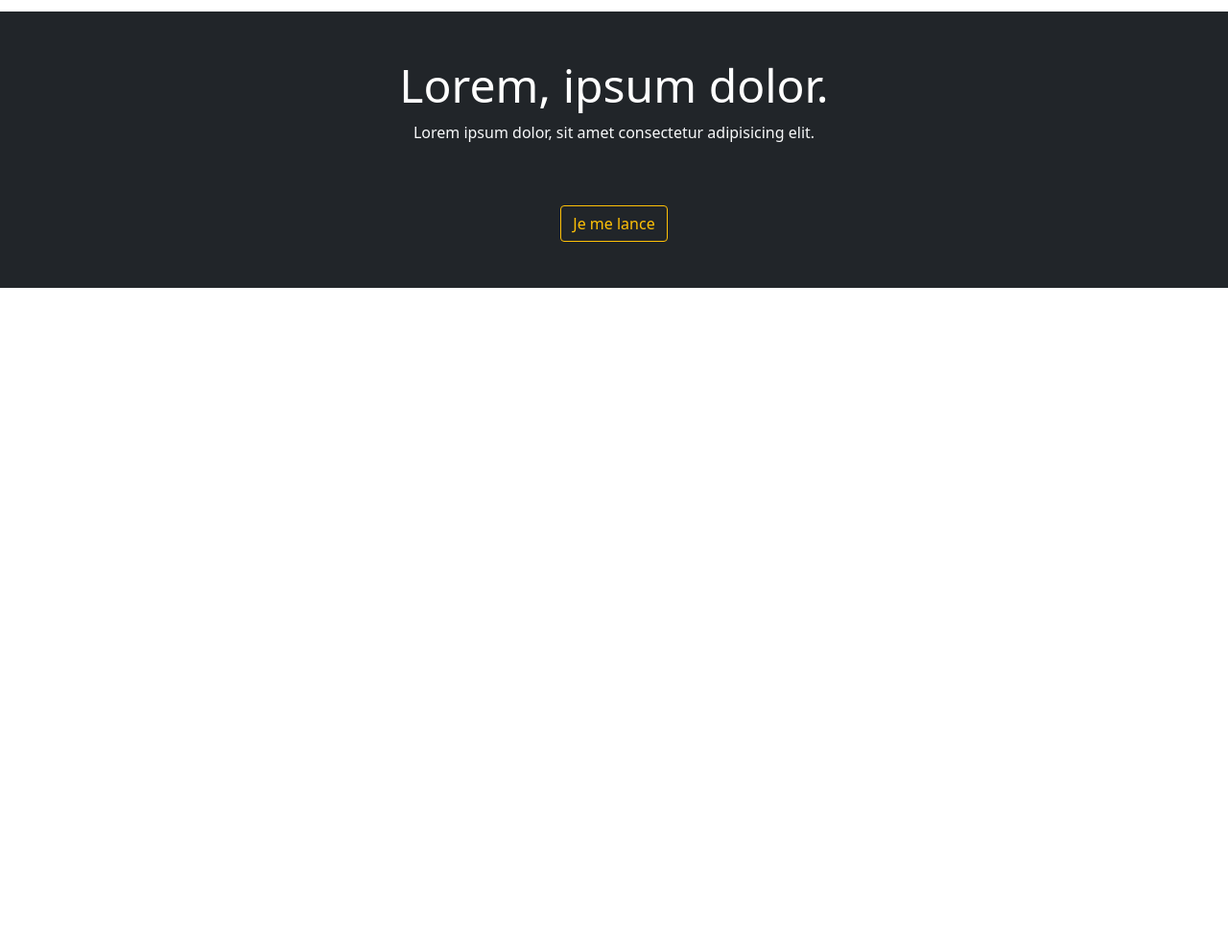
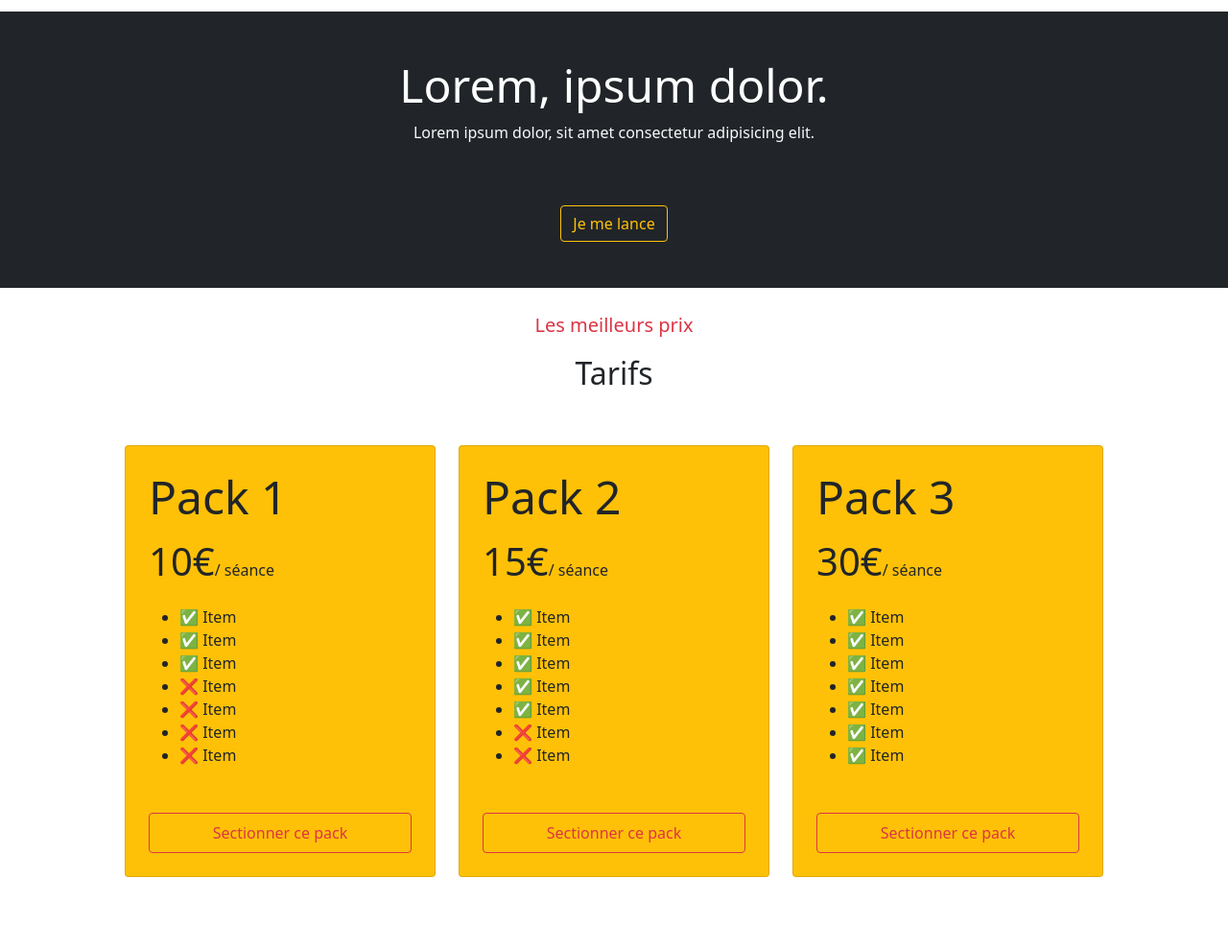
Before and after one commit to Mingshu38/landingpage-foodlessons, a plain HTML site: page index.html in a window 1280 px wide. Shown: the part 2006-2995 px from the top of the page at 96% size. Before the commit the page ends 2306 px from the top, so only its background shows below. Drawn offline with nearby package versions, Linux system fonts and the light colour scheme.

Commit message:
Section 4 - Prices

```diff
--- a/index.html
+++ b/index.html
@@ -46,21 +46,24 @@
         <div class="row justify-content-center">
           <img src="./sources/icone.png" alt="icone médaille" class="col-4">
           <h3 class="text-danger text-center">Meilleur recette 2023</h3>
-            <p class="text-center text-light text-dark">Lorem ipsum dolor sit, amet consectetur adipisicing elit. Est, non.</p>
+          <p class="text-center text-light text-dark">Lorem ipsum dolor sit, amet consectetur adipisicing elit. Est,
+            non.</p>
         </div>
       </div>
       <div class="d-flex align-items-center">
         <div class="row justify-content-center">
           <img src="./sources/icone.png" alt="icone médaille" class="col-4">
           <h3 class="text-danger text-center">Toque d'or 2024</h3>
-            <p class="text-center text-light text-dark">Lorem ipsum dolor sit, amet consectetur adipisicing elit. Est, non.</p>
+          <p class="text-center text-light text-dark">Lorem ipsum dolor sit, amet consectetur adipisicing elit. Est,
+            non.</p>
         </div>
       </div>
       <div class="d-flex align-items-center">
         <div class="row justify-content-center">
           <img src="./sources/icone.png" alt="icone médaille" class="col-4">
           <h3 class="text-danger text-center">Tablier d'or 2025</h3>
-            <p class="text-center text-light text-dark">Lorem ipsum dolor sit, amet consectetur adipisicing elit. Est, non.</p>
+          <p class="text-center text-light text-dark">Lorem ipsum dolor sit, amet consectetur adipisicing elit. Est,
+            non.</p>
         </div>
       </div>
     </div>
@@ -79,7 +82,10 @@
           <img src="./sources/img-1.jpg" alt="image d'une assiete avec un plat préparé" class="card-img-top">
           <div class="card-body">
             <h4 class="card-title text-center">Basique</h4>
-              <p class="card-text-text-center">Lorem ipsum dolor, sit amet consectetur adipisicing elit. Sit iure nisi temporibus minus vero. Consequatur veniam corrupti sit reiciendis iure numquam ut officia quod? Pariatur voluptatibus architecto dignissimos incidunt totam, sunt accusamus ipsum enim, nesciunt nostrum nobis iure sapiente quas?</p>
+            <p class="card-text-text-center">Lorem ipsum dolor, sit amet consectetur adipisicing elit. Sit iure nisi
+              temporibus minus vero. Consequatur veniam corrupti sit reiciendis iure numquam ut officia quod? Pariatur
+              voluptatibus architecto dignissimos incidunt totam, sunt accusamus ipsum enim, nesciunt nostrum nobis iure
+              sapiente quas?</p>
             <a href="#" class="card-link link-danger">En savoir plus</a>
           </div>
         </div>
@@ -89,7 +95,10 @@
           <img src="./sources/img-2.jpg" alt="image d'une assiete avec un plat préparé" class="card-img-top">
           <div class="card-body">
             <h4 class="card-title text-center">Medium</h4>
-              <p class="card-text-text-center">Lorem ipsum dolor, sit amet consectetur adipisicing elit. Sit iure nisi temporibus minus vero. Consequatur veniam corrupti sit reiciendis iure numquam ut officia quod? Pariatur voluptatibus architecto dignissimos incidunt totam, sunt accusamus ipsum enim, nesciunt nostrum nobis iure sapiente quas?</p>
+            <p class="card-text-text-center">Lorem ipsum dolor, sit amet consectetur adipisicing elit. Sit iure nisi
+              temporibus minus vero. Consequatur veniam corrupti sit reiciendis iure numquam ut officia quod? Pariatur
+              voluptatibus architecto dignissimos incidunt totam, sunt accusamus ipsum enim, nesciunt nostrum nobis iure
+              sapiente quas?</p>
             <a href="#" class="card-link link-danger">En savoir plus</a>
           </div>
         </div>
@@ -99,7 +108,10 @@
           <img src="./sources/img-3.jpg" alt="image d'une assiete avec un plat préparé" class="card-img-top">
           <div class="card-body">
             <h4 class="card-title text-center">Expert</h4>
-              <p class="card-text-text-center">Lorem ipsum dolor, sit amet consectetur adipisicing elit. Sit iure nisi temporibus minus vero. Consequatur veniam corrupti sit reiciendis iure numquam ut officia quod? Pariatur voluptatibus architecto dignissimos incidunt totam, sunt accusamus ipsum enim, nesciunt nostrum nobis iure sapiente quas?</p>
+            <p class="card-text-text-center">Lorem ipsum dolor, sit amet consectetur adipisicing elit. Sit iure nisi
+              temporibus minus vero. Consequatur veniam corrupti sit reiciendis iure numquam ut officia quod? Pariatur
+              voluptatibus architecto dignissimos incidunt totam, sunt accusamus ipsum enim, nesciunt nostrum nobis iure
+              sapiente quas?</p>
             <a href="#" class="card-link link-danger">En savoir plus</a>
           </div>
         </div>
@@ -118,8 +130,74 @@
 
 
 
+  <!-- Section 4 -->
 
+  <section class="container my-4">
+    <p class="fs-5 text-danger text-center">Les meilleurs prix</p>
+    <h2 class="text-center text-dark">Tarifs</h2>
 
+    <div class="row justify-content-center row-cols-1 row-cols-md-2 row-cols-lg-3 p-md-5 p-0">
+
+      <div class="prix mb-4">
+        <div class="card bg-warning p-2 h-100">
+          <div class="card-body d-flex flex-column">
+            <h6 class="card-title display-5">Pack 1</h6>
+            <p class="m-0"><span class="fs-1">10€</span>/ séance</p>
+            <ul class="mt-3 mb-5">
+              <li>✅ Item</li>
+              <li>✅ Item</li>
+              <li>✅ Item</li>
+              <li>❌ Item</li>
+              <li>❌ Item</li>
+              <li>❌ Item</li>
+              <li>❌ Item</li>
+            </ul>
+            <button class="btn btn-outline-danger w-100 p-2 mt-auto">Sectionner ce pack</button>
+          </div>
+        </div>
+      </div>
+      <div class="prix mb-4">
+        <div class="card bg-warning p-2 h-100">
+          <div class="card-body d-flex flex-column">
+            <h6 class="card-title display-5">Pack 2</h6>
+            <p class="m-0"><span class="fs-1">15€</span>/ séance</p>
+            <ul class="mt-3 mb-5">
+              <li>✅ Item</li>
+              <li>✅ Item</li>
+              <li>✅ Item</li>
+              <li>✅ Item</li>
+              <li>✅ Item</li>
+              <li>❌ Item</li>
+              <li>❌ Item</li>
+            </ul>
+            <button class="btn btn-outline-danger w-100 p-2 mt-auto">Sectionner ce pack</button>
+          </div>
+        </div>
+      </div>
+      <div class="prix mb-4">
+        <div class="card bg-warning p-2 h-100">
+          <div class="card-body d-flex flex-column">
+            <h6 class="card-title display-5">Pack 3</h6>
+            <p class="m-0"><span class="fs-1">30€</span>/ séance</p>
+            <ul class="mt-3 mb-5">
+              <li>✅ Item</li>
+              <li>✅ Item</li>
+              <li>✅ Item</li>
+              <li>✅ Item</li>
+              <li>✅ Item</li>
+              <li>✅ Item</li>
+              <li>✅ Item</li>
+            </ul>
+            <button class="btn btn-outline-danger w-100 p-2 mt-auto">Sectionner ce pack</button>
+          </div>
+        </div>
+      </div>
+
+    </div>
+
+  </section>
+
+  <!--  -->
 
 
 
```
Lines whose indentation alone changed are shown as unchanged.
